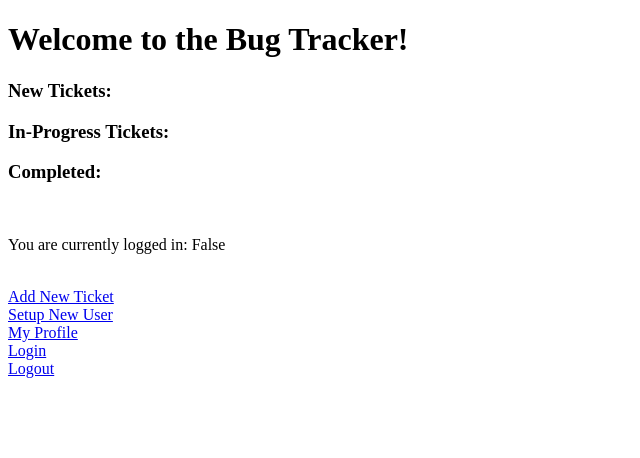
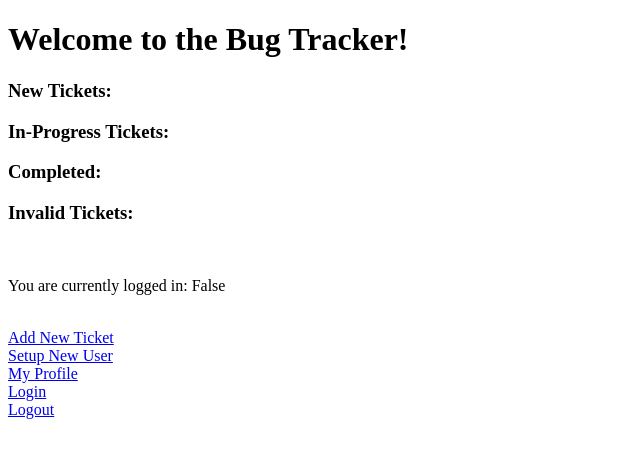
Before and after one commit to millerjl1980/bugtracker, a Django app: template bugtracker/templates/home.html in a window 1280 px wide. Shown: the top 458 px of the page, without its empty margins (0-640 px from the left). Run offline with Django 3.2, Linux system fonts and the light colour scheme; the template is opened without the code that fills it, so the values that code supplies are empty.

Commit message:
updated homepage with invalid tickets

```diff
--- a/bugtracker/templates/home.html
+++ b/bugtracker/templates/home.html
@@ -40,6 +40,17 @@
         {% endfor %}
     </ul>
 
+    <h3>Invalid Tickets:</h3>
+    <ul>
+        {% for ticket in na_tickets %}
+            <li>
+                <a href="{% url 'ticket' ticket.id %}">
+                    {{ ticket }}
+                </a>
+            </li>
+        {% endfor %}
+    </ul>
+
     <br>
     <p>You are currently logged in: {{user.is_authenticated}}</p>
     <br>
--- a/bugtracker/templates/user.html
+++ b/bugtracker/templates/user.html
@@ -39,7 +39,6 @@
         {% endfor %}
     </ul>
 
-
     <a href="{% url 'home' %}">Back Home</a>
 
 {% endblock %}
--- a/bugtracker/views.py
+++ b/bugtracker/views.py
@@ -13,10 +13,12 @@ def home(request):
     n_tickets = Ticket.objects.filter(ticket_status='n')
     ip_tickets = Ticket.objects.filter(ticket_status='p')
     d_tickets = Ticket.objects.filter(ticket_status='d')
+    na_tickets = Ticket.objects.filter(ticket_status='na')
     return render(request, 'home.html',
                   {'n_tickets': n_tickets,
                   'ip_tickets': ip_tickets,
-                  'd_tickets': d_tickets})
+                  'd_tickets': d_tickets,
+                  'na_tickets': na_tickets})
 
 @login_required
 def ticket(request, id):
```
